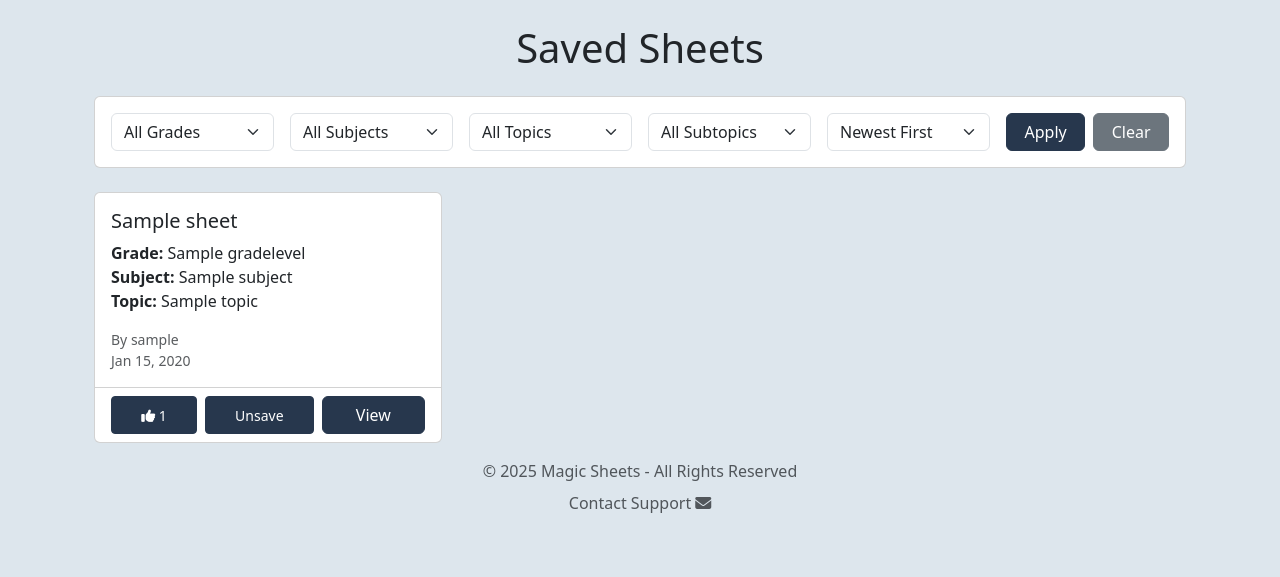
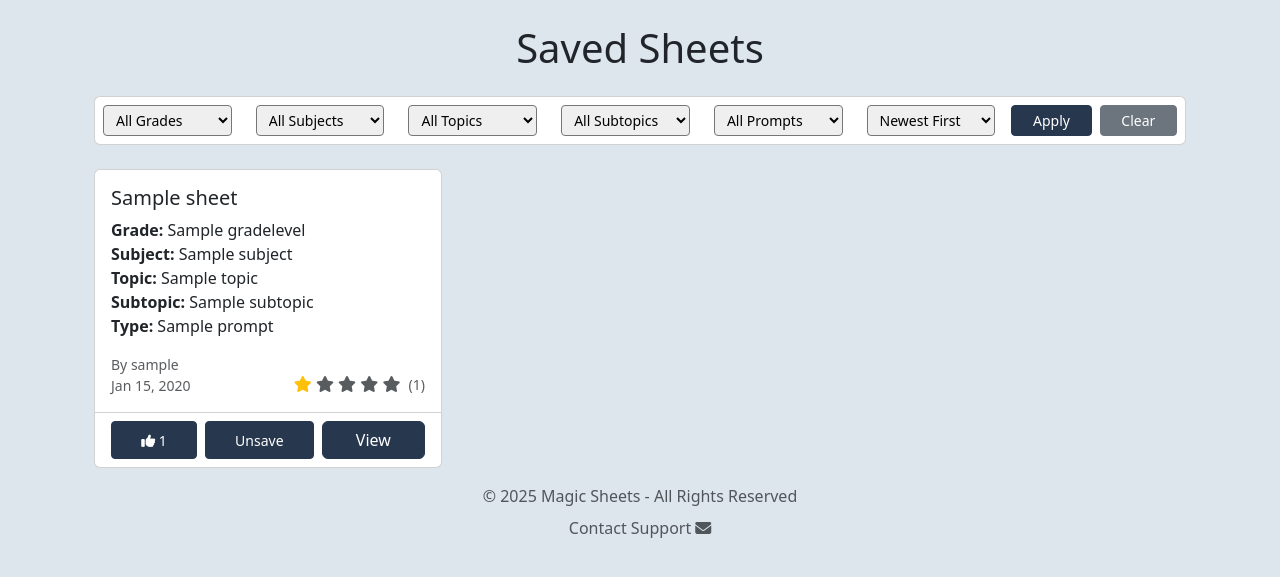
Before and after one commit to donnmaldonado/magic_sheets, a Django app: page /savedsheets/ in a window 1280 px wide. Shown: the part 74-651 px from the top of the page. Run offline with Django 5.2, Linux system fonts and the light colour scheme; a user stored in the database is signed in; tables that the repository leaves empty hold one stand-in row (values such as "Sample post").

Commit message:
added saved sheets functionality

```diff
--- a/main/templates/base.html
+++ b/main/templates/base.html
@@ -42,7 +42,7 @@
                         <a class="btn btn-light" href="{% url 'createsheet' %}">Create Sheet</a>
                     </li>
                     <li class="nav-item">
-                        <a class="btn btn-light" href="">Dashboard</a>
+                        <a class="btn btn-light" href="{% url 'dashboard' %}">Dashboard</a>
                     </li>
                     <li class="nav-item">
                         <form method="POST" action="{% url 'logout' %}" style="margin: 0; padding: 0;">
--- a/main/templates/savedsheets.html
+++ b/main/templates/savedsheets.html
@@ -10,10 +10,12 @@
 
     <!-- Filters -->
     <div class="card mb-4">
-        <div class="card-body">
+        <div class="card-body" style="padding: 0.5rem;">
             <form id="filterForm" method="GET" class="row g-3 align-items-end">
+                <div class="col-md-10">
+                    <div class="row">
                         <div class="col-md-2">
-                    <select class="form-select" id="grade_level" name="grade_level">
+                            <select class="form-select-sm w-100" id="grade_level" name="grade_level">
                                 <option value="">All Grades</option>
                                 {% for grade in grade_levels %}
                                     <option value="{{ grade.id }}" {% if selected_grade == grade.id|stringformat:"i" %}selected{% endif %}>
@@ -23,7 +25,7 @@
                             </select>
                         </div>
                         <div class="col-md-2">
-                    <select class="form-select" id="subject" name="subject">
+                            <select class="form-select-sm w-100" id="subject" name="subject">
                                 <option value="">All Subjects</option>
                                 {% for subj in subjects %}
                                     <option value="{{ subj.id }}" {% if selected_subject == subj.id|stringformat:"i" %}selected{% endif %}>
@@ -33,7 +35,7 @@
                             </select>
                         </div>
                         <div class="col-md-2">
-                    <select class="form-select" id="topic" name="topic">
+                            <select class="form-select-sm w-100" id="topic" name="topic">
                                 <option value="">All Topics</option>
                                 {% for t in topics %}
                                     <option value="{{ t.id }}" {% if selected_topic == t.id|stringformat:"i" %}selected{% endif %}>
@@ -43,7 +45,7 @@
                             </select>
                         </div>
                         <div class="col-md-2">
-                    <select class="form-select" id="subtopic" name="subtopic">
+                            <select class="form-select-sm w-100" id="subtopic" name="subtopic">
                                 <option value="">All Subtopics</option>
                                 {% for st in subtopics %}
                                     <option value="{{ st.id }}" {% if selected_subtopic == st.id|stringformat:"i" %}selected{% endif %}>
@@ -53,16 +55,30 @@
                             </select>
                         </div>
                         <div class="col-md-2">
-                    <select class="form-select" name="sort_by">
+                            <select class="form-select-sm w-100" id="prompt_name" name="prompt_name">
+                                <option value="">All Prompts</option>
+                                {% for pn in prompt_names %}
+                                    <option value="{{ pn }}" {% if selected_prompt_name == pn %}selected{% endif %}>
+                                        {{ pn }}
+                                    </option>
+                                {% endfor %}
+                            </select>
+                        </div>
+                        <div class="col-md-2">
+                            <select class="form-select-sm w-100" name="sort_by">
                                 <option value="date_desc" {% if selected_sort == 'date_desc' %}selected{% endif %}>Newest First</option>
                                 <option value="date_asc" {% if selected_sort == 'date_asc' %}selected{% endif %}>Oldest First</option>
                                 <option value="likes_desc" {% if selected_sort == 'likes_desc' %}selected{% endif %}>Most Liked</option>
                                 <option value="likes_asc" {% if selected_sort == 'likes_asc' %}selected{% endif %}>Least Liked</option>
+                                <option value="rating_desc" {% if selected_sort == 'rating_desc' %}selected{% endif %}>Highest Rated</option>
+                                <option value="rating_asc" {% if selected_sort == 'rating_asc' %}selected{% endif %}>Lowest Rated</option>
                             </select>
                         </div>
-                <div class="col-md-2 d-flex gap-2 align-items-end">
-                    <button type="submit" class="btn custom-blue-btn flex-grow-1">Apply</button>
-                    <a href="{% url 'savedsheets' %}" class="btn btn-secondary flex-grow-1">Clear</a>
+                    </div>
+                </div>
+                <div class="col-md-2 ms-auto d-flex gap-2 align-items-end">
+                    <button type="submit" class="btn custom-blue-btn btn-sm flex-grow-1 btn-smaller">Apply</button>
+                    <a href="{% url 'savedsheets' %}" class="btn btn-secondary btn-sm flex-grow-1 btn-smaller">Clear</a>
                 </div>
             </form>
         </div>
@@ -80,13 +96,31 @@
                         <p class="mb-1">
                             <strong>Grade:</strong> {{ sheet.grade_level.name }}<br>
                             <strong>Subject:</strong> {{ sheet.subject.name }}<br>
-                            <strong>Topic:</strong> {{ sheet.topic.name }}
+                            <strong>Topic:</strong> {{ sheet.topic.name }}<br>
+                            <strong>Subtopic:</strong> {{ sheet.sub_topic.name }}<br>
+                            <strong>Type:</strong> {{ sheet.prompt.name }}
                         </p>
-                        <div class="d-flex justify-content-between align-items-center mt-3">
+                        <div class="d-flex justify-content-between align-items-start mt-3">
                             <small class="text-muted">
                                 By {{ sheet.user.username }}<br>
                                 {{ sheet.created_at|date:"M d, Y" }}
                             </small>
+                            <div class="text-end mt-auto">
+                                {% if sheet.avg_rating %}
+                                    <a href="{% url 'viewsheet' sheet.id %}#reviews" class="text-decoration-none review-link">
+                                        <div class="star-rating-display">
+                                            {% for i in "12345" %}
+                                                <i class="fas fa-star {% if i|add:'0' <= sheet.avg_rating %}text-warning{% else %}text-muted{% endif %}"></i>
+                                            {% endfor %}
+                                            <small class="ms-1 text-muted">({{ sheet.review_count }})</small>
+                                        </div>
+                                    </a>
+                                {% else %}
+                                    <a href="{% url 'viewsheet' sheet.id %}#reviews" class="text-decoration-none review-link">
+                                        <small class="text-muted">No reviews yet</small>
+                                    </a>
+                                {% endif %}
+                            </div>
                         </div>
                     </div>
                 </div>
--- a/main/views.py
+++ b/main/views.py
@@ -422,6 +422,7 @@ def savedsheets(request):
     subject = request.GET.get('subject')
     topic = request.GET.get('topic')
     subtopic = request.GET.get('subtopic')
+    prompt_name = request.GET.get('prompt_name')
     sort_by = request.GET.get('sort_by', 'date_desc')  # Default to newest first
 
     # Apply filters if they exist
@@ -433,6 +434,8 @@ def savedsheets(request):
         saved_sheets = saved_sheets.filter(topic_id=topic)
     if subtopic:
         saved_sheets = saved_sheets.filter(sub_topic_id=subtopic)
+    if prompt_name:
+        saved_sheets = saved_sheets.filter(prompt__name=prompt_name)
 
     # Apply sorting
     if sort_by == 'date_desc':
@@ -443,12 +446,27 @@ def savedsheets(request):
         saved_sheets = saved_sheets.annotate(total_likes=models.Count('likes')).order_by('-total_likes')
     elif sort_by == 'likes_asc':
         saved_sheets = saved_sheets.annotate(total_likes=models.Count('likes')).order_by('total_likes')
+    elif sort_by == 'rating_desc':
+        saved_sheets = saved_sheets.annotate(avg_rating=models.Avg('reviews__rating')).order_by('-avg_rating')
+    elif sort_by == 'rating_asc':
+        saved_sheets = saved_sheets.annotate(avg_rating=models.Avg('reviews__rating')).order_by('avg_rating')
 
     # Get all available options for filters
     grade_levels = GradeLevel.objects.all()
     subjects = Subject.objects.all()
     topics = Topic.objects.all()
     subtopics = SubTopic.objects.all()
+    prompt_names = Prompt.objects.filter(type="GENERATE").values_list('name', flat=True).distinct()
+
+    # Add is_saved information and average rating to each sheet
+    saved_sheet_ids = set(SavedSheet.objects.filter(user=request.user).values_list('sheet_id', flat=True))
+    for sheet in saved_sheets:
+        sheet.is_saved = sheet.id in saved_sheet_ids
+        # Calculate average rating
+        avg_rating = sheet.reviews.aggregate(avg_rating=models.Avg('rating'))['avg_rating']
+        sheet.avg_rating = round(avg_rating) if avg_rating else None
+        # Calculate review count
+        sheet.review_count = sheet.reviews.count()
 
     context = {
         'saved_sheets': saved_sheets,
@@ -456,10 +474,12 @@ def savedsheets(request):
         'subjects': subjects,
         'topics': topics,
         'subtopics': subtopics,
+        'prompt_names': prompt_names,
         'selected_grade': grade_level,
         'selected_subject': subject,
         'selected_topic': topic,
         'selected_subtopic': subtopic,
+        'selected_prompt_name': prompt_name,
         'selected_sort': sort_by,
     }
     return render(request, 'savedsheets.html', context)
```
Lines whose indentation alone changed are shown as unchanged.
